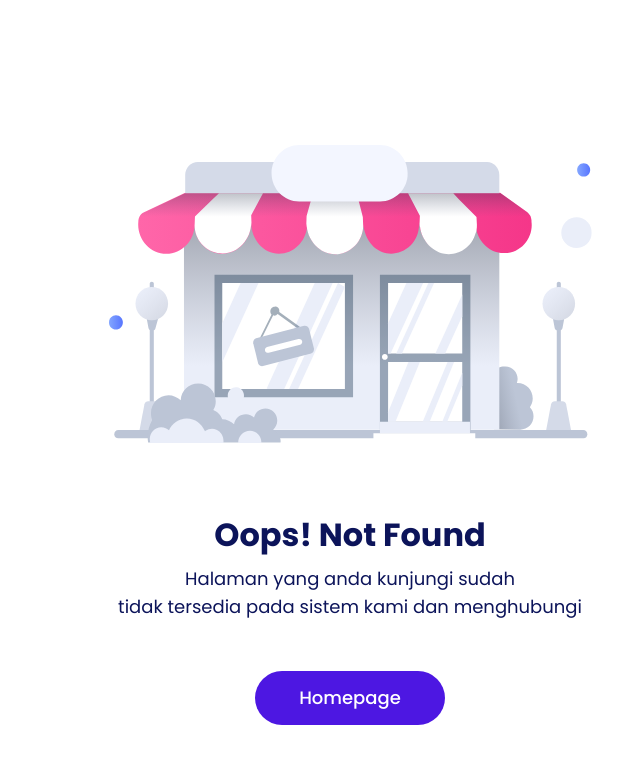
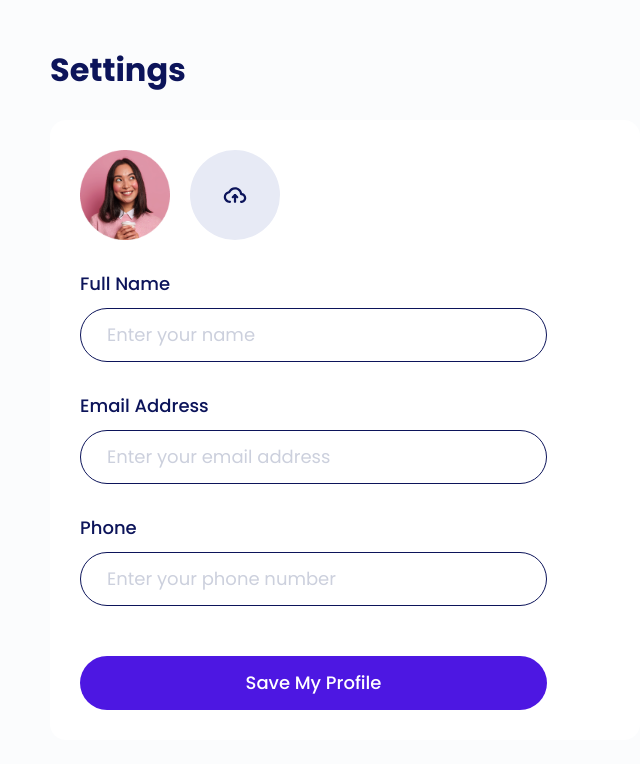
Before and after one commit to adyuta447/isiinaja, a Next.js app: page /member/edit-profile in a window 1280 px wide. Before the commit this address had no page. Shown: the top 764 px of the page, without its empty margins (290-930 px from the left). Built offline with nearby package versions, Linux system fonts and the light colour scheme.

Commit message:
asdasdasdasd

```diff
--- a/pages/_app.tsx
+++ b/pages/_app.tsx
@@ -1,3 +1,4 @@
+import '../styles/edit-profile.css';
 import '../styles/transactions-detail.css';
 import '../styles/transactions.css';
 import '../styles/overview.css';
--- /dev/null
+++ b/pages/member/edit-profile.tsx
@@ -0,0 +1,152 @@
+export default function EditProfile() {
+  return (
+    <section className="edit-profile overflow-auto">
+      <main className="main-wrapper">
+        <div className="ps-lg-0">
+          <h2 className="text-4xl fw-bold color-palette-1 mb-30">Settings</h2>
+          <div className="bg-card pt-30 ps-30 pe-30 pb-30">
+            <form action="">
+              <div className="photo d-flex">
+                <div className="position-relative me-20">
+                  <img src="/img/avatar-1.png" width="90" height="90" className="avatar img-fluid" />
+                  <div
+                    className="avatar-overlay position-absolute top-0 d-flex justify-content-center align-items-center"
+                  >
+                    <svg
+                      width="24"
+                      height="24"
+                      viewBox="0 0 24 24"
+                      fill="none"
+                      xmlns="http://www.w3.org/2000/svg"
+                    >
+                      <path
+                        d="M3 6H5H21"
+                        stroke="white"
+                        strokeWidth="2"
+                        strokeLinecap="round"
+                        strokeLinejoin="round"
+                      />
+                      <path
+                        d="M8 6V4C8 3.46957 8.21071 2.96086 8.58579 2.58579C8.96086 2.21071 9.46957 2 10 2H14C14.5304 2 15.0391 2.21071 15.4142 2.58579C15.7893 2.96086 16 3.46957 16 4V6M19 6V20C19 20.5304 18.7893 21.0391 18.4142 21.4142C18.0391 21.7893 17.5304 22 17 22H7C6.46957 22 5.96086 21.7893 5.58579 21.4142C5.21071 21.0391 5 20.5304 5 20V6H19Z"
+                        stroke="white"
+                        strokeWidth="2"
+                        strokeLinecap="round"
+                        strokeLinejoin="round"
+                      />
+                      <path
+                        d="M14 11V17"
+                        stroke="white"
+                        strokeWidth="2"
+                        strokeLinecap="round"
+                        strokeLinejoin="round"
+                      />
+                      <path
+                        d="M10 11V17"
+                        stroke="white"
+                        strokeWidth="2"
+                        strokeLinecap="round"
+                        strokeLinejoin="round"
+                      />
+                    </svg>
+                  </div>
+                </div>
+                <div className="image-upload">
+                  <label htmlFor="avatar">
+                    <svg
+                      width="90"
+                      height="90"
+                      viewBox="0 0 90 90"
+                      fill="none"
+                      xmlns="http://www.w3.org/2000/svg"
+                    >
+                      <circle cx="45" cy="45" r="45" fill="#E7EAF5" />
+                      <path
+                        fillRule="evenodd"
+clipRule="evenodd"
+                        d="M45 39.375C42.7981 39.375 40.9679 40.7216 40.3127 42.5332C40.1693 42.9297 39.8162 43.2128 39.398 43.2665C37.4362 43.5183 36 45.1013 36 46.9286C36 48.919 37.7105 50.625 39.9375 50.625C40.5588 50.625 41.0625 51.1287 41.0625 51.75C41.0625 52.3713 40.5588 52.875 39.9375 52.875C36.5726 52.875 33.75 50.2638 33.75 46.9286C33.75 44.0997 35.7853 41.7878 38.4536 41.1547C39.5996 38.7573 42.1173 37.125 45 37.125C48.5711 37.125 51.6055 39.6452 52.1224 43.0137C54.4461 43.4763 56.25 45.4474 56.25 47.8929C56.25 50.6955 53.8807 52.875 51.075 52.875C50.4537 52.875 49.95 52.3713 49.95 51.75C49.95 51.1287 50.4537 50.625 51.075 50.625C52.7428 50.625 54 49.3507 54 47.8929C54 46.435 52.7428 45.1607 51.075 45.1607C50.4537 45.1607 49.95 44.657 49.95 44.0357C49.95 41.5128 47.7862 39.375 45 39.375Z"
+                        fill="#0C145A"
+                      />
+                      <path
+                        fillRule="evenodd"
+clipRule="evenodd"
+                        d="M45 52.875C44.3787 52.875 43.875 52.3713 43.875 51.75V45C43.875 44.3787 44.3787 43.875 45 43.875C45.6213 43.875 46.125 44.3787 46.125 45V51.75C46.125 52.3713 45.6213 52.875 45 52.875Z"
+                        fill="#0C145A"
+                      />
+                      <path
+                        fillRule="evenodd"
+clipRule="evenodd"
+                        d="M41.9545 48.0455C41.5152 47.6062 41.5152 46.8938 41.9545 46.4545L44.2045 44.2045C44.6438 43.7652 45.3562 43.7652 45.7955 44.2045C46.2348 44.6438 46.2348 45.3562 45.7955 45.7955L43.5455 48.0455C43.1062 48.4848 42.3938 48.4848 41.9545 48.0455Z"
+                        fill="#0C145A"
+                      />
+                      <path
+                        fillRule="evenodd"
+clipRule="evenodd"
+                        d="M44.2045 44.2045C44.6438 43.7652 45.3562 43.7652 45.7955 44.2045L48.0455 46.4545C48.4848 46.8938 48.4848 47.6062 48.0455 48.0455C47.6062 48.4848 46.8938 48.4848 46.4545 48.0455L44.2045 45.7955C43.7652 45.3562 43.7652 44.6438 44.2045 44.2045Z"
+                        fill="#0C145A"
+                      />
+                    </svg>
+                  </label>
+                  <input id="avatar" type="file" name="avatar" accept="image/png, image/jpeg" />
+                </div>
+              </div>
+              <div className="pt-30">
+                <label htmlFor="name" className="form-label text-lg fw-medium color-palette-1 mb-10">
+                  Full
+                  Name
+
+                </label>
+                <input
+                  type="text"
+                  className="form-control rounded-pill text-lg"
+                  id="name"
+                  name="name"
+                  aria-describedby="name"
+                  placeholder="Enter your name"
+                />
+              </div>
+              <div className="pt-30">
+                <label htmlFor="email" className="form-label text-lg fw-medium color-palette-1 mb-10">
+                  Email
+                  Address
+
+                </label>
+                <input
+                  type="email"
+                  className="form-control rounded-pill text-lg"
+                  id="email"
+                  name="email"
+                  aria-describedby="email"
+                  placeholder="Enter your email address"
+                />
+              </div>
+              <div className="pt-30">
+                <label htmlFor="phone" className="form-label text-lg fw-medium color-palette-1 mb-10">Phone</label>
+                <input
+                  type="tel"
+                  className="form-control rounded-pill text-lg"
+                  id="phone"
+                  name="phone"
+                  aria-describedby="phone"
+                  placeholder="Enter your phone number"
+                />
+              </div>
+              <div className="button-group d-flex flex-column pt-50">
+                <button
+                  type="submit"
+                  className="btn btn-save fw-medium text-lg text-white rounded-pill"
+                  role="button"
+                >
+                  Save My Profile
+
+                </button>
+              </div>
+            </form>
+
+          </div>
+
+        </div>
+
+      </main>
+    </section>
+  );
+}
--- /dev/null
+++ b/styles/edit-profile.css
@@ -0,0 +1,71 @@
+
+.edit-profile {
+    background-color: #FBFCFD;
+}
+
+.edit-profile main.main-wrapper{
+    margin-left: 340px;
+    height: 100%;
+    margin-right: auto;
+    position: relative;
+    padding: 50px 50px 50px 0px;
+}
+
+.edit-profile .bg-card{
+    background-color: #FFF;
+    border-radius: 1rem;
+    max-width: 590px;
+}
+.edit-profile main .avatar-overlay:hover{
+    opacity: 1;
+}
+
+.edit-profile main .avatar-overlay{
+    background-color: rgba(12, 20, 90, 0.7);
+    width: 90px;
+    height: 90px;
+    border-radius: 999px;
+    opacity: 0;
+    transition: all 0.3s linear;
+    cursor: pointer;
+}
+
+.edit-profile .image-upload label{
+    cursor: pointer;
+}
+
+.edit-profile .image-upload  input {
+    visibility: hidden;
+    width: 0;
+    height: 0;
+}
+
+.edit-profile input[type="tel"],
+.edit-profile input[type="email"],
+.edit-profile input[type="text"]{
+    border: 1px solid #0C145A;
+    padding: 0.75rem 1.625rem;
+    color: #0C145A;
+    max-width: 467px;
+}
+
+.edit-profile input[type="tel"]:focus-within,
+.edit-profile input[type="email"]:focus-within,
+.edit-profile input[type="text"]:focus-within{
+    color: #0C145A;
+}
+
+.edit-profile input[type="tel"]::placeholder,
+.edit-profile input[type="email"]::placeholder,
+.edit-profile input[type="text"]::placeholder{
+    color: #CCD0DD;
+}
+
+.edit-profile .btn-save{
+    padding: 0.75rem;
+    background-color: #4D17E2;
+}
+
+.edit-profile .button-group{
+    max-width: 467px;
+}
```
